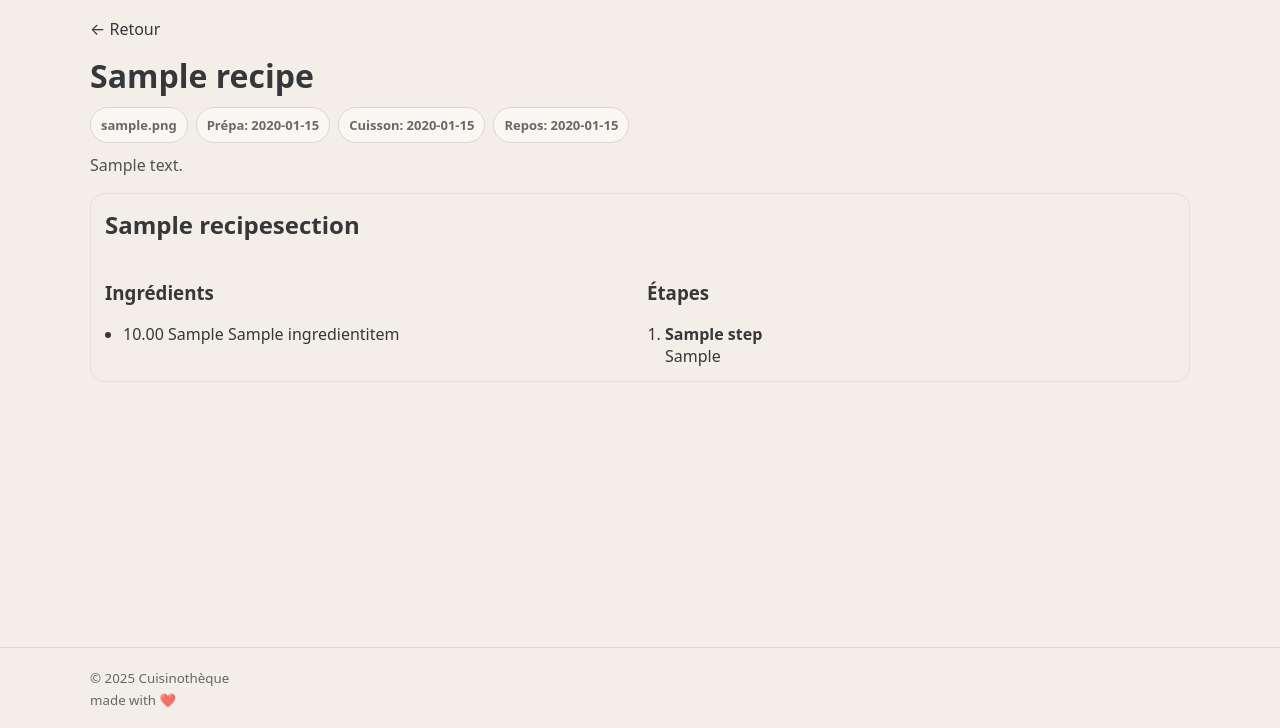
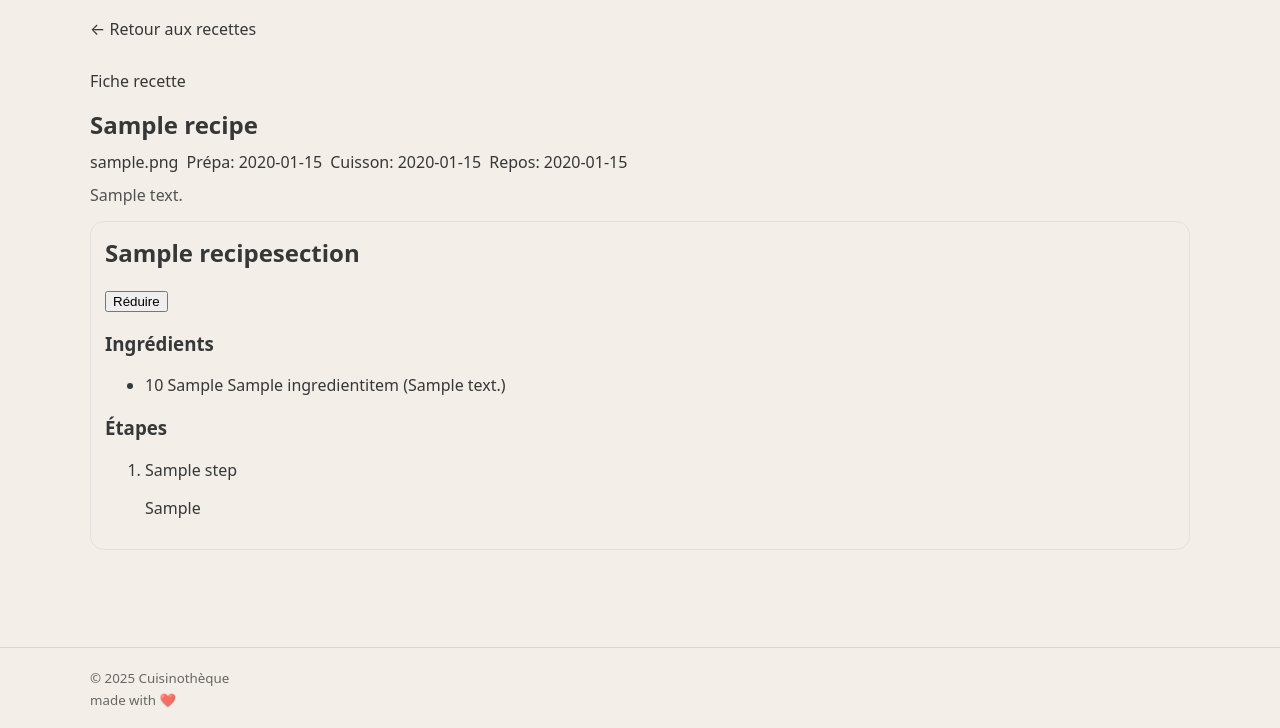
Before and after one commit to wilfriedndr/Cuisinotheque, a Django app: page /recette/1/ in a window 1280 px wide. Shown: the part 72-800 px from the top of the page. Run offline with Django 5.2, Linux system fonts and the light colour scheme; tables that the repository leaves empty hold one stand-in row (values such as "Sample post"); some libraries are stand-ins or nearby versions.

Commit message:
refonte frontend du template

```diff
--- a/recipes/templates/recipes/recipe_detail.html
+++ b/recipes/templates/recipes/recipe_detail.html
@@ -1,67 +1,121 @@
-{% extends "recipes/base.html" %} {% block content %}
-<div class="container recipe-detail">
-  <a class="recipe-detail__back" href="{% url 'recipe_list' %}">← Retour</a>
+{% extends "recipes/base.html" %}
+{% load static %}
+{% block title %}{{ recipe.title }} | Cuisinothèque{% endblock %}
+{% block content %}
+<section
+  class="container recipe-detail"
+  aria-labelledby="recipe-detail-title"
+  data-recipe-detail
+>
+  <a class="recipe-detail__back" href="{% url 'recipe_list' %}">
+    <span aria-hidden="true">←</span>
+    Retour aux recettes
+  </a>
 
-  <div class="recipe-detail__header">
-    <h1 class="recipe-detail__title">{{ recipe.title }}</h1>
+  <header class="recipe-detail__hero">
+    <p class="recipe-detail__eyebrow">Fiche recette</p>
+    <h1 class="recipe-detail__title" id="recipe-detail-title">{{ recipe.title }}</h1>
 
-    <div class="recipe-detail__meta">
+    <div class="recipe-detail__meta" role="list" aria-label="Informations recette">
       {% if recipe.profile %}
-      <span class="pill">{{ recipe.profile }}</span>
-      {% endif %} {% if recipe.prep_time %}
-      <span class="pill">Prépa: {{ recipe.prep_time }}</span>
-      {% endif %} {% if recipe.cook_time %}
-      <span class="pill">Cuisson: {{ recipe.cook_time }}</span>
-      {% endif %} {% if recipe.rest_time %}
-      <span class="pill">Repos: {{ recipe.rest_time }}</span>
+      <span class="recipe-detail__meta-chip" role="listitem">{{ recipe.profile }}</span>
+      {% endif %}
+      {% if recipe.prep_time %}
+      <span class="recipe-detail__meta-chip" role="listitem">Prépa: {{ recipe.prep_time }}</span>
+      {% endif %}
+      {% if recipe.cook_time %}
+      <span class="recipe-detail__meta-chip" role="listitem">Cuisson: {{ recipe.cook_time }}</span>
+      {% endif %}
+      {% if recipe.rest_time %}
+      <span class="recipe-detail__meta-chip" role="listitem">Repos: {{ recipe.rest_time }}</span>
       {% endif %}
     </div>
 
     {% if recipe.description %}
-    <p class="recipe-detail__desc">{{ recipe.description }}</p>
+    <p class="recipe-detail__desc">{{ recipe.description|linebreaksbr }}</p>
+    {% else %}
+    <p class="recipe-detail__desc recipe-detail__desc--empty">
+      Ajoutez une description pour contextualiser rapidement cette recette.
+    </p>
     {% endif %}
-  </div>
+  </header>
 
+  {% if sections %}
+  <div class="recipe-detail__sections">
     {% for section in sections %}
-  <div class="recipe-detail__section">
+    <article
+      class="recipe-detail__section"
+      data-section-card
+    >
+      <header class="recipe-detail__section-head">
         <h2 class="recipe-detail__section-title">{{ section.title }}</h2>
+        <button
+          class="recipe-detail__section-toggle"
+          type="button"
+          data-section-toggle
+          aria-expanded="true"
+          aria-controls="section-body-{{ forloop.counter }}"
+        >
+          <span data-role="toggle-label">Réduire</span>
+        </button>
+      </header>
 
-    <div class="recipe-detail__cols">
-      <div>
-        <h3>Ingrédients</h3>
+      <div class="recipe-detail__section-body" id="section-body-{{ forloop.counter }}">
+        <section class="recipe-detail__block">
+          <h3 class="recipe-detail__block-title">Ingrédients</h3>
 
           {% if section.ingredients.all %}
-        <ul class="recipe-detail__list">
+          <ul class="recipe-detail__ingredients-list">
             {% for ing in section.ingredients.all %}
-          <li>
-            {% if ing.quantity %}{{ ing.quantity }}{% endif %} {% if ing.unit %}
-            {{ ing.unit }}{% endif %} {{ ing.name }}
+            <li class="recipe-detail__ingredient-item">
+              {% if ing.quantity %}
+              <span class="recipe-detail__ingredient-qty">{{ ing.quantity|floatformat:"-2" }}</span>
+              {% endif %}
+              {% if ing.unit %}
+              <span class="recipe-detail__ingredient-unit">{{ ing.unit }}</span>
+              {% endif %}
+              <span>{{ ing.name }}</span>
+              {% if ing.note %}
+              <span class="recipe-detail__ingredient-note">({{ ing.note }})</span>
+              {% endif %}
             </li>
             {% endfor %}
           </ul>
           {% else %}
-        <p class="recipe-detail__empty">Aucun ingrédient.</p>
+          <p class="recipe-detail__empty">Aucun ingrédient dans cette section.</p>
           {% endif %}
-      </div>
+        </section>
 
-      <div>
-        <h3>Étapes</h3>
+        <section class="recipe-detail__block">
+          <h3 class="recipe-detail__block-title">Étapes</h3>
 
           {% if section.steps.all %}
-        <ol class="recipe-detail__list">
+          <ol class="recipe-detail__steps-list">
             {% for st in section.steps.all %}
-          <li>
-            {% if st.title %}<strong>{{ st.title }}</strong><br />{% endif %}
-            <span>{{ st.instruction|linebreaksbr }}</span>
+            <li class="recipe-detail__step-item">
+              {% if st.title %}
+              <p class="recipe-detail__step-title">{{ st.title }}</p>
+              {% endif %}
+              <p class="recipe-detail__step-instruction">{{ st.instruction|linebreaksbr }}</p>
             </li>
             {% endfor %}
           </ol>
           {% else %}
-        <p class="recipe-detail__empty">Aucune étape.</p>
+          <p class="recipe-detail__empty">Aucune étape dans cette section.</p>
           {% endif %}
+        </section>
       </div>
-    </div>
-  </div>
+    </article>
     {% endfor %}
   </div>
+  {% else %}
+  <article class="recipe-detail__empty-card">
+    <h2 class="recipe-detail__empty-title">Aucune section disponible</h2>
+    <p class="recipe-detail__empty-text">
+      Cette recette n'a pas encore de sections, ingrédients ni étapes.
+    </p>
+  </article>
+  {% endif %}
+</section>
+<script src="{% static 'recipes/js/recipe_detail.js' %}"></script>
 {% endblock %}
```
Lines whose indentation alone changed are shown as unchanged.
